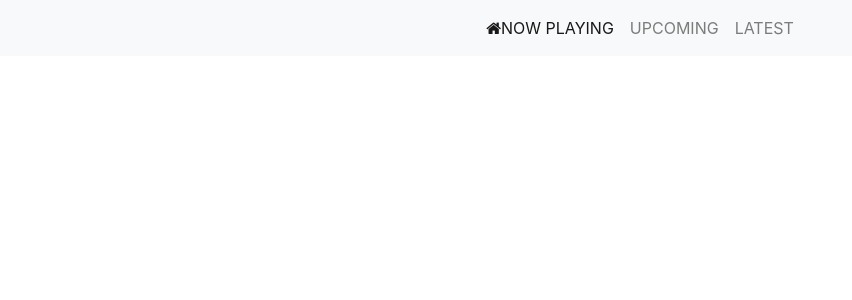
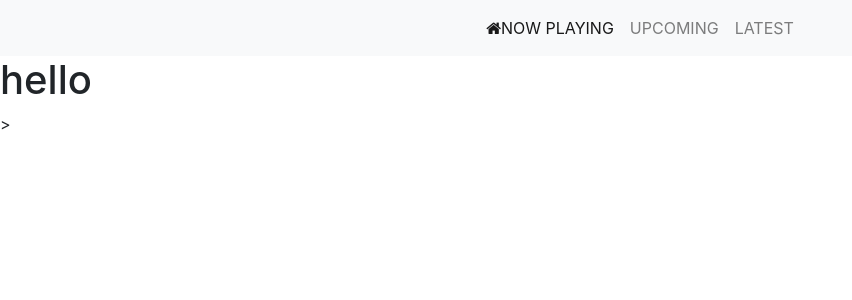
Before and after one commit to souravmudgal/movie_website, an Angular app: page /movieDetails/1 in a window 1280 px wide. Shown: the top 300 px of the page, without its empty margins (0-852 px from the left). Built offline with nearby package versions, Linux system fonts and the light colour scheme.

Commit message:
change in html

```diff
--- a/src/app/movie-details/movie-details.component.html
+++ b/src/app/movie-details/movie-details.component.html
@@ -1,4 +1 @@
-<ng-template [ngIf]="movieDetails != null" >
-    <h1>{{movieDetails?.movie_title}}</h1>
-<img [src]="movieDetails.img">
-</ng-template>
+<h1>hello</h1>>
--- a/src/app/movie-details/movie-details.component.ts
+++ b/src/app/movie-details/movie-details.component.ts
@@ -11,7 +11,7 @@ export class MovieDetailsComponent implements OnInit {
 
   constructor( private router:ActivatedRoute, private moiveService:MoivesListService) { }
 
-  movieDetails:any=[];
+  movieDetails:any;
 
   ngOnInit(): void {
     console.log(this.router.snapshot.params.id);
```
